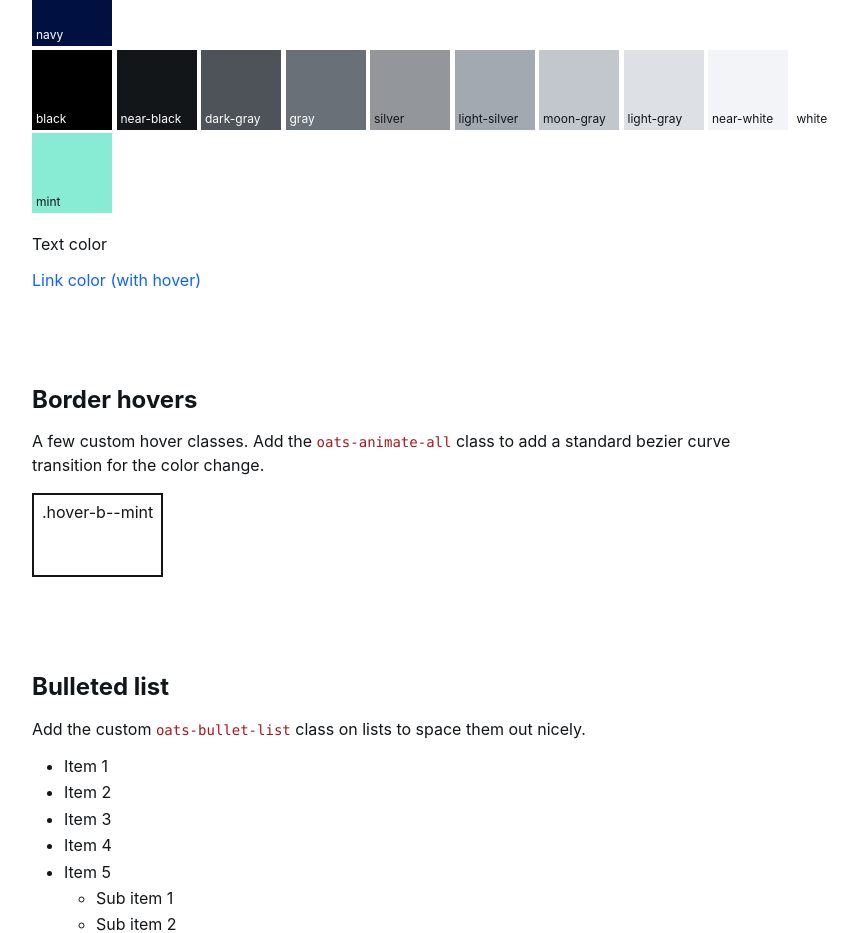
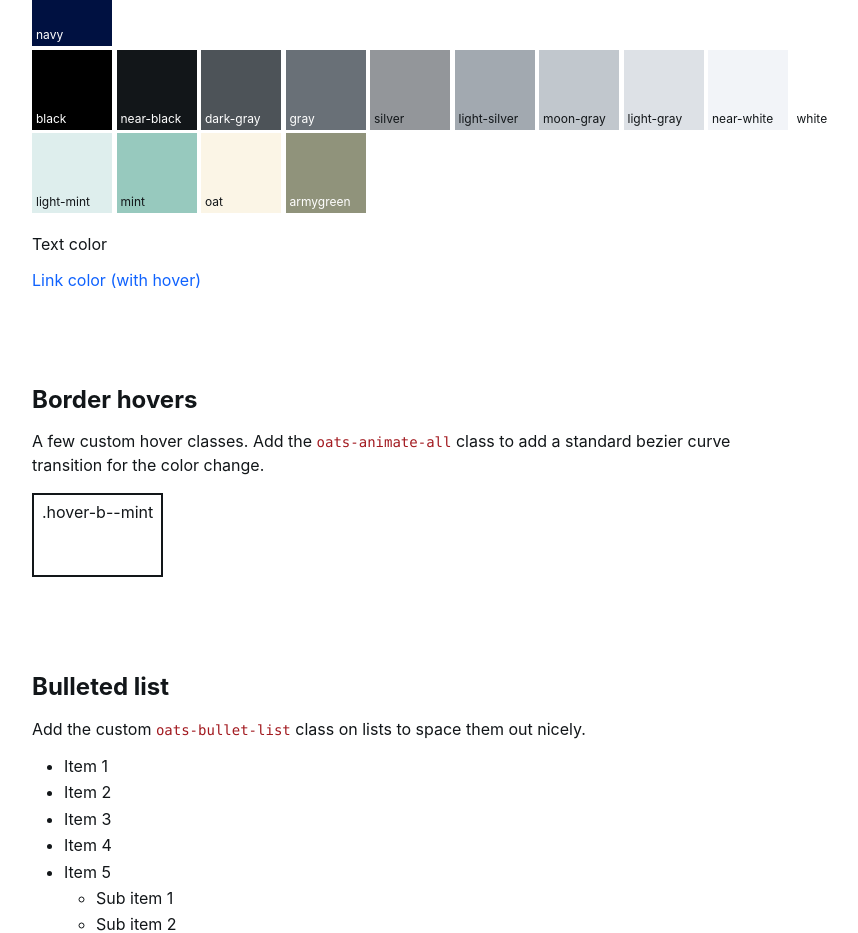
Before and after one commit to launchcodestudios/oats, a website: page src/index.html in a window 1280 px wide. Shown: the part 1040-1973 px from the top of the page, without its empty margins (0-858 px from the left). Drawn offline with Linux system fonts and the light colour scheme; files that its build step writes are made by us from their sources; files whose address does not match are found by name.

Commit message:
New: Proper site colors per PDF

```diff
--- a/src/index.html
+++ b/src/index.html
@@ -104,7 +104,10 @@
 					<div class="bg-white"></div>
 
 					<br>
+					<div class="bg-light-mint"></div>
 					<div class="bg-mint"></div>
+					<div class="bg-oat"></div>
+					<div class="bg-armygreen white"></div>
 
 				</div>
 
--- a/src/scss/_colors.scss
+++ b/src/scss/_colors.scss
@@ -1,5 +1,8 @@
 $colors: (
-	'mint': #88ecd5,
+	'mint': rgb(151, 201, 190),
+	'light-mint': rgb(222, 238, 237),
+	'oat': rgb(251, 245, 230),
+	'armygreen': rgb(144, 147, 123),
 );
 
 
```
Also changed, not shown: build/css/oats-bundle.min.css, build/css/oats.min.css, build/index.html.
